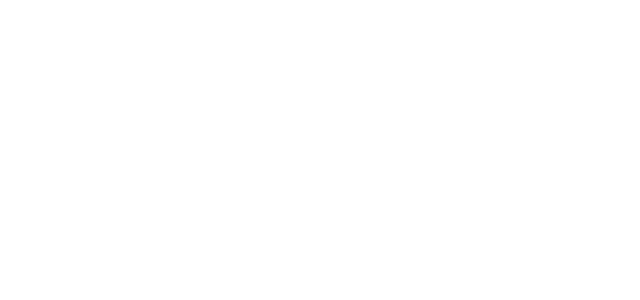
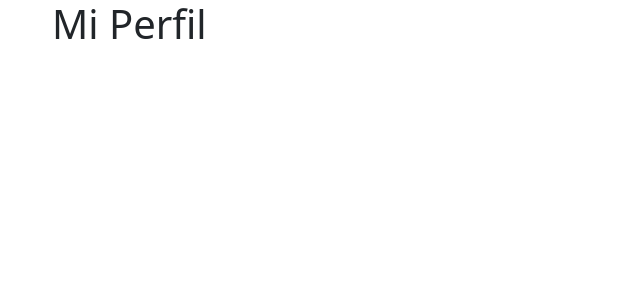
Before and after one commit to CreditosPYMES-NCG27/webapp-creditos-pymes, a React (Vite) app: page /user/profile in a window 1280 px wide. Before the commit this address had no page. Shown: the top 300 px of the page, without its empty margins (0-640 px from the left). Built offline with nearby package versions, Linux system fonts and the light colour scheme.

Commit message:
added new loan button to client dashboard

```diff
--- a/src/features/Dashboards/UserDashboard.jsx
+++ b/src/features/Dashboards/UserDashboard.jsx
@@ -4,7 +4,7 @@ import Table from '@/components/Table/Table';
 import SearchBar from '@/components/SearchBar/SearchBar';
 import { TableRenderers } from '@/components/Table/TableUtils';
 import { fetchCreditApplications } from '@/services/creditService';
-import Button from '@/components/Button/Button';
+import { NewLoanBtn } from '../CreateNewLoan/NewLoanBtn';
 
 export default function UserDashboard() {
   const [searchText, setSearchText] = useState('');
@@ -62,9 +62,7 @@ export default function UserDashboard() {
       />
 
       <div className="mb-4">
-        <Button text="Crear Solicitud" color="trird" size="md" className="rounded-pill" action="alert"
-        >
-        </Button>
+        <NewLoanBtn />
       </div>
 
       <div className="dashboard-header mb-3">
--- /dev/null
+++ b/src/pages/ClientProfilePage.jsx
@@ -0,0 +1,10 @@
+
+
+export const ClientProfilePage = () =>{
+
+    return(
+        <div className="container-fluid">
+            <h1>Mi Perfil</h1>
+        </div>
+    );
+}
--- a/src/routes/AppRoutes.jsx
+++ b/src/routes/AppRoutes.jsx
@@ -3,6 +3,7 @@ import HomePage from "../pages/HomePage";
 import LoginPartners from "../pages/LoginPartners";
 import LoginUsers from "../pages/LoginUsers";
 import DashboardPage from '../pages/DashboardPage';
+import { ClientProfilePage } from "../pages/ClientProfilePage";
 export default function AppRoutes() {
   return (
     <Routes>
@@ -10,6 +11,7 @@ export default function AppRoutes() {
       <Route path="/login-partners" element={<LoginPartners />} />
       <Route path="/login-users" element={<LoginUsers />} />
       <Route path="/dashboard" element={<DashboardPage />} />
+      <Route path="/user/profile" element={<ClientProfilePage />} />
     </Routes>
   );
 }
```
Also changed, not shown: 1 other file (tests, documents, lock files or other folders).
